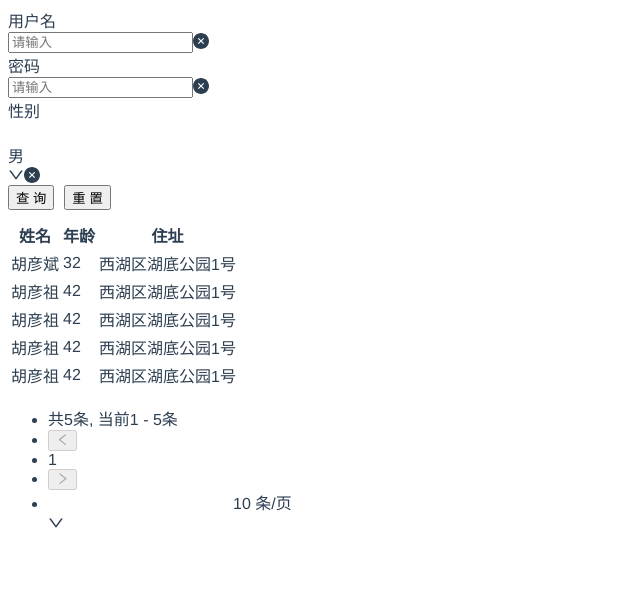
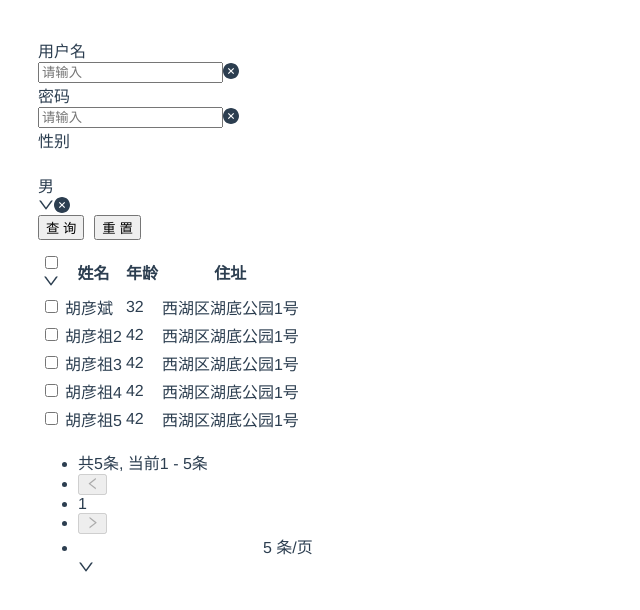
Before and after one commit to newDayStudy/vite-vue, a Vue app: page /#/home in a window 1280 px wide. Shown: the top 610 px of the page, without its empty margins (0-640 px from the left). Built offline with nearby package versions, Linux system fonts and the light colour scheme.

Commit message:
fix: 表格组件完善

```diff
--- a/src/components/table/Table.vue
+++ b/src/components/table/Table.vue
@@ -1,5 +1,5 @@
 <script setup>
-import { ref, unref, computed } from "vue";
+import { ref, unref, computed, reactive } from "vue";
 const props = defineProps({
   columns: {
     type: Array,
@@ -13,16 +13,29 @@ const props = defineProps({
     type: [Object, Boolean],
     default: () => {},
   },
+  rowKey: {
+    type: [Function, String],
+    default: "key",
+  },
+  selectedType: {
+    type: [String, Boolean],
+    default: false,
+  },
+  selections: {
+    type: Array,
+    default: () => [],
+  },
 });
+const emits = defineEmits(["change"]);
 const basePagition = ref({
   current: 1,
-  pageSize: 10,
+  pageSize: 5,
+  size: "small",
+  total: 0,
   showTotal(total, range) {
     return `共${total}条, 当前${range[0]} - ${range[1]}条`;
   },
   showSizeChanger: true,
-  size: "small",
-  total: 0,
 });
 
 const mergePagination = computed(() => {
@@ -33,19 +46,47 @@ const mergePagination = computed(() => {
         ...unref(props.pagination),
       };
 });
-console.log(props);
 
-console.log(mergePagination);
+const onChange = (pagination) => {
+  basePagition.value = {
+    ...unref(basePagition.value),
+    ...unref(pagination),
+  };
+  emits("change", unref(mergePagination));
+};
+
+const onRowSelection = (selectedRowKeys) => {
+  baseRowSelection.selectedRowKeys = selectedRowKeys;
+};
+
+const baseRowSelection = reactive({
+  selectedRowKeys: [],
+  type: props.selectedType,
+  onChange: onRowSelection,
+  selections: unref(props.selections),
+});
+
+const rowSelection = computed(() => {
+  if (typeof props.selectedType === "boolean") {
+    return false;
+  }
+  return unref(baseRowSelection);
+});
+
+defineExpose({
+  selectedRowKeys: unref(baseRowSelection),
+});
 </script>
 
 <template>
-  <slot></slot>
   <a-table
     class="a-table"
-    row-key="key"
+    :row-key="rowKey"
     :columns="columns"
     :data-source="dataSource"
     :pagination="mergePagination"
+    :row-selection="rowSelection"
+    @change="onChange"
   >
   </a-table>
 </template>
--- a/src/views/HomeCom.vue
+++ b/src/views/HomeCom.vue
@@ -1,7 +1,8 @@
 <script setup>
-import { reactive } from "vue";
+import { reactive, ref, unref } from "vue";
 import Table from "@/components/table/Table.vue";
 import Form from "@/components/form/Form.vue";
+const tableRef = ref();
 const state = reactive({
   dataSource: [
     {
@@ -12,28 +13,58 @@ const state = reactive({
     },
     {
       key: "2",
-      name: "胡彦祖",
+      name: "胡彦祖2",
       age: 42,
       address: "西湖区湖底公园1号",
     },
     {
       key: "3",
-      name: "胡彦祖",
+      name: "胡彦祖3",
       age: 42,
       address: "西湖区湖底公园1号",
     },
     {
       key: "4",
-      name: "胡彦祖",
+      name: "胡彦祖4",
       age: 42,
       address: "西湖区湖底公园1号",
     },
     {
       key: "5",
-      name: "胡彦祖",
+      name: "胡彦祖5",
       age: 42,
       address: "西湖区湖底公园1号",
     },
+    // {
+    //   key: "6",
+    //   name: "胡彦斌",
+    //   age: 32,
+    //   address: "西湖区湖底公园1号",
+    // },
+    // {
+    //   key: "7",
+    //   name: "胡彦祖",
+    //   age: 42,
+    //   address: "西湖区湖底公园1号",
+    // },
+    // {
+    //   key: "8",
+    //   name: "胡彦祖",
+    //   age: 42,
+    //   address: "西湖区湖底公园1号",
+    // },
+    // {
+    //   key: "9",
+    //   name: "胡彦祖",
+    //   age: 42,
+    //   address: "西湖区湖底公园1号",
+    // },
+    // {
+    //   key: "10",
+    //   name: "胡彦祖",
+    //   age: 42,
+    //   address: "西湖区湖底公园1号",
+    // },
   ],
   columns: [
     {
@@ -109,20 +140,46 @@ const state = reactive({
 });
 
 const submit = (values) => {
-  console.log(values);
+  console.log("表单数据", values);
 };
+
+const change = (pagination) => {
+  console.log("页码：", pagination.current);
+};
+const deleteRow = () => {
+  const { selectedRowKeys } = unref(tableRef).selectedRowKeys;
+  state.dataSource = state.dataSource.filter(
+    (item) => !selectedRowKeys.includes(item.key)
+  );
+};
+const selections = reactive([
+  {
+    text: "删除",
+    key: "delete",
+    onSelect: deleteRow,
+  },
+]);
 </script>
 
 <template>
   <a-layout class="a-layout">
-    <Table :data-source="state.dataSource" :columns="state.columns">
-      <Form :item-list="state.formItems" @submit="submit"> </Form>
-    </Table>
+    <Form :item-list="state.formItems" @submit="submit" />
+    <Table
+      ref="tableRef"
+      row-key="key"
+      :data-source="state.dataSource"
+      :columns="state.columns"
+      selected-type="checkbox"
+      :selections="selections"
+      @change="change"
+    />
   </a-layout>
 </template>
 
 <style lang="scss" scoped>
 .a-layout {
+  box-sizing: border-box;
   height: 100%;
+  padding: 30px;
 }
 </style>
```
Also changed, not shown: 1 other file (tests, documents, lock files or other folders).
